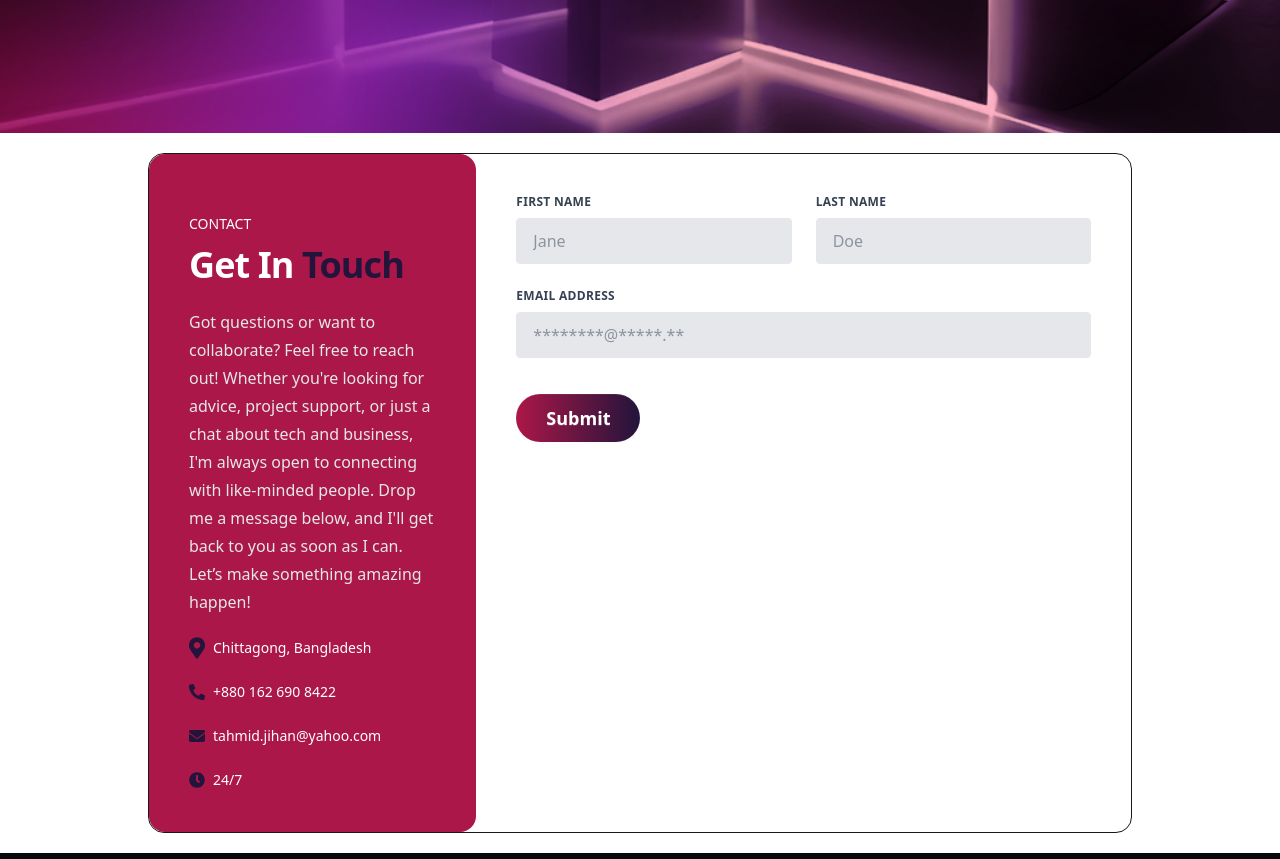
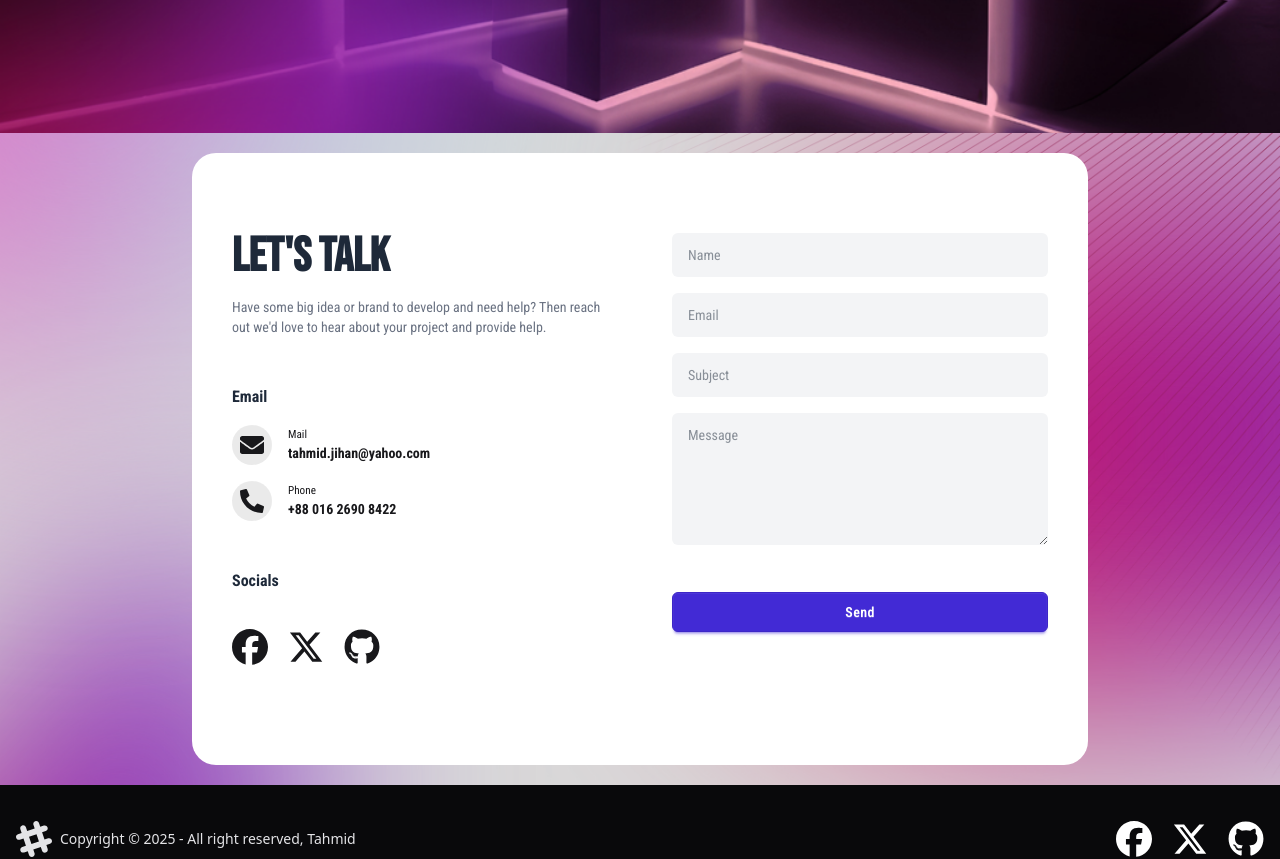
Before and after one commit to tahmidjihan/--Portfolio, a React (Vite) app: page / in a window 1280 px wide. Shown: the part 3660-4519 px from the top of the page. Built offline with nearby package versions, Linux system fonts and the light colour scheme; no server answers.

Commit message:
added loader and enhanced contact

```diff
--- a/src/App.jsx
+++ b/src/App.jsx
@@ -1,4 +1,4 @@
-import React from 'react';
+import React, { useEffect } from 'react';
 import Navbar from './components/Navbar';
 import Footer from './components/Footer';
 import Hero from './components/Hero';
@@ -8,6 +8,20 @@ import Experience from './components/Experience';
 import Projects from './components/Projects';
 import Contact from './components/Contact';
 function App() {
+  const [Loading, setLoading] = React.useState(true);
+  useEffect(() => {
+    setInterval(() => setLoading(!Loading), 2000);
+  }, []);
+  if (Loading) {
+    return (
+      <div className='flex space-x-2 justify-center items-center bg-gray-300 h-screen'>
+        <span className='sr-only'>Loading...</span>
+        <div className='h-8 w-8 primary-bg rounded-full animate-bounce [animation-delay:-0.3s]' />
+        <div className='h-8 w-8 primary-bg rounded-full animate-bounce [animation-delay:-0.15s]' />
+        <div className='h-8 w-8 primary-bg rounded-full animate-bounce' />
+      </div>
+    );
+  }
   return (
     <div className='overflow-x-clip'>
       <Navbar />
--- a/src/Project.jsx
+++ b/src/Project.jsx
@@ -1,4 +1,4 @@
-import React, { use, useEffect, useState } from 'react';
+import React, { useEffect, useState } from 'react';
 import { useParams, Link } from 'react-router';
 import Footer from './components/Footer';
 import { FaGithub } from 'react-icons/fa6';
@@ -21,6 +21,22 @@ function Project() {
     const project = projects[id];
     setProject(project);
   }, [projects, id]);
+  const [Loading, setLoading] = useState(true);
+  useEffect(() => {
+    if (projects != []) {
+      setInterval(() => setLoading(!Loading), 1000);
+    }
+  }, []);
+  if (Loading) {
+    return (
+      <div className='flex space-x-2 justify-center items-center bg-gray-300 h-screen'>
+        <span className='sr-only'>Loading...</span>
+        <div className='h-8 w-8 primary-bg rounded-full animate-bounce [animation-delay:-0.3s]' />
+        <div className='h-8 w-8 primary-bg rounded-full animate-bounce [animation-delay:-0.15s]' />
+        <div className='h-8 w-8 primary-bg rounded-full animate-bounce' />
+      </div>
+    );
+  }
   return (
     <>
       <div className='navbar bg-base-100 shadow-sm sm:px-10'>
--- a/src/components/Contact.jsx
+++ b/src/components/Contact.jsx
@@ -1,92 +1,80 @@
-import { FaMapMarkerAlt, FaPhoneAlt, FaClock } from 'react-icons/fa';
-import { FaEnvelope } from 'react-icons/fa6';
+import React from 'react';
+import { FaEnvelope, FaPhoneAlt } from 'react-icons/fa';
+import Social from './Social';
 
 const Contact = () => {
   return (
-    <div className='max-w-screen-lg mx-auto p-5'>
-      <div className='grid grid-cols-1 md:grid-cols-12 border rounded-2xl'>
-        <div className='bg-[#ab1748] md:col-span-4 p-10 rounded-2xl text-white'>
-          <p className='mt-4 text-sm leading-7 font-regular uppercase'>
-            Contact
+    <div className="min-w-screen bg-[url('/Assets/experience-bg.png')] bg-cover  mx-auto p-5">
+      <div className='grid sm:grid-cols-2 items-start gap-16 mx-auto max-w-4xl p-10 rounded-3xl bg-white roboto py-20'>
+        <div>
+          <h1 className='text-gray-800 text-5xl font-extrabold bebas'>
+            Let's Talk
+          </h1>
+          <p className='text-sm text-gray-500 mt-4'>
+            Have some big idea or brand to develop and need help? Then reach out
+            we'd love to hear about your project and provide help.
           </p>
-          <h3 className='text-3xl sm:text-4xl leading-normal font-extrabold tracking-tight'>
-            Get In <span className='secondary-text'>Touch</span>
-          </h3>
-          <p className='mt-4 leading-7 text-gray-200'>
-            Got questions or want to collaborate? Feel free to reach out!
-            Whether you're looking for advice, project support, or just a chat
-            about tech and business, I'm always open to connecting with
-            like-minded people. Drop me a message below, and I'll get back to
-            you as soon as I can. Let’s make something amazing happen!
-          </p>
-
-          <div className='flex items-center mt-5'>
-            <FaMapMarkerAlt className='h-6 mr-2 secondary-text' />
-            <span className='text-sm'>Chittagong, Bangladesh</span>
+          <div className='mt-12'>
+            <h2 className='text-gray-800 text-base font-bold'>Email</h2>
+            <ul className='mt-4 flex flex-col gap-4 text-2xl'>
+              <li className='flex items-center'>
+                <div className='bg-[#e6e6e6cf] h-10 w-10 rounded-full flex items-center justify-center shrink-0'>
+                  <FaEnvelope />
                 </div>
-          <div className='flex items-center mt-5'>
-            <FaPhoneAlt className='h-6 mr-2 secondary-text' />
-            <span className='text-sm'>+880 162 690 8422</span>
+                <a href='javascript:void(0)' className='text-sm ml-4'>
+                  <small className='block'>Mail</small>
+                  <strong>tahmid.jihan@yahoo.com</strong>
+                </a>
+              </li>
+              <li className='flex items-center'>
+                <div className='bg-[#e6e6e6cf] h-10 w-10 rounded-full flex items-center justify-center shrink-0'>
+                  <FaPhoneAlt />
                 </div>
-          <div className='flex items-center mt-5'>
-            <FaEnvelope className='h-6 mr-2 secondary-text' />
-            <span className='text-sm'>tahmid.jihan@yahoo.com</span>
+                <a href='javascript:void(0)' className='text-sm ml-4'>
+                  <small className='block'>Phone</small>
+                  <strong>+88 016 2690 8422</strong>
+                </a>
+              </li>
+            </ul>
           </div>
-          <div className='flex items-center mt-5'>
-            <FaClock className='h-6 mr-2 secondary-text' />
-            <span className='text-sm'>24/7</span>
+          <div className='mt-12'>
+            <h2 className='text-gray-800 text-base font-bold'>Socials</h2>
+            <ul className='mt-4'>
+              <Social />
+            </ul>
           </div>
         </div>
-        <form method='post' className='md:col-span-8 p-10'>
-          <div className='flex flex-wrap -mx-3 mb-6'>
-            <div className='w-full md:w-1/2 px-3 mb-6 md:mb-0'>
-              <label
-                className='block uppercase tracking-wide text-gray-700 text-xs font-bold mb-2'
-                htmlFor='grid-first-name'>
-                First Name
-              </label>
+        <form className='ml-auto space-y-4'>
           <input
-                className='appearance-none block w-full bg-gray-200 text-gray-700 border border-gray-200 rounded py-3 px-4 leading-tight focus:outline-none focus:bg-white focus:border-gray-500'
-                id='grid-first-name'
             type='text'
-                placeholder='Jane'
+            placeholder='Name'
             required
+            className='w-full rounded-md py-3 px-4 bg-gray-100 text-gray-800 text-sm outline-primary focus:bg-transparent'
           />
-            </div>
-            <div className='w-full md:w-1/2 px-3'>
-              <label
-                className='block uppercase tracking-wide text-gray-700 text-xs font-bold mb-2'
-                htmlFor='grid-last-name'>
-                Last Name
-              </label>
           <input
-                className='appearance-none block w-full bg-gray-200 text-gray-700 border border-gray-200 rounded py-3 px-4 leading-tight focus:outline-none focus:bg-white focus:border-gray-500'
-                id='grid-last-name'
+            type='email'
+            placeholder='Email'
+            required
+            className='w-full rounded-md py-3 px-4 bg-gray-100 text-gray-800 text-sm outline-primary focus:bg-transparent'
+          />
+          <input
             type='text'
-                placeholder='Doe'
+            placeholder='Subject'
             required
+            className='w-full rounded-md py-3 px-4 bg-gray-100 text-gray-800 text-sm outline-primary focus:bg-transparent'
           />
-            </div>
-          </div>
-          <div className='flex flex-wrap -mx-3 mb-6'>
-            <div className='w-full px-3'>
-              <label
-                className='block uppercase tracking-wide text-gray-700 text-xs font-bold mb-2'
-                htmlFor='grid-email'>
-                Email Address
-              </label>
-              <input
-                className='appearance-none block w-full bg-gray-200 text-gray-700 border border-gray-200 rounded py-3 px-4 mb-3 leading-tight focus:outline-none focus:bg-white focus:border-gray-500'
-                id='grid-email'
-                type='email'
-                placeholder='********@*****.**'
+          <textarea
+            placeholder='Message'
             required
+            rows={6}
+            className='w-full rounded-md px-4 bg-gray-100 text-gray-800 text-sm pt-3 outline-primary focus:bg-transparent'
+            defaultValue={''}
           />
-            </div>
-          </div>
-          <button className='btn primary-btn btn-lg'>Submit</button>
-
-          {/* You can continue the form elements here */}
+          <button
+            type='submit'
+            className='text-white btn btn-primary tracking-wide rounded-md text-sm px-4 py-3 w-full !mt-6'>
+            Send
+          </button>
         </form>
       </div>
     </div>
--- a/src/index.css
+++ b/src/index.css
@@ -24,3 +24,12 @@
 .secondary-text {
   color: var(--secondary);
 }
+.primary-border {
+  border-color: var(--primary);
+}
+.primary-outline {
+  outline: var(--primary) solid 1px;
+}
+.primary-bg {
+  background: var(--primary);
+}
```
Lines whose indentation alone changed are shown as unchanged.
